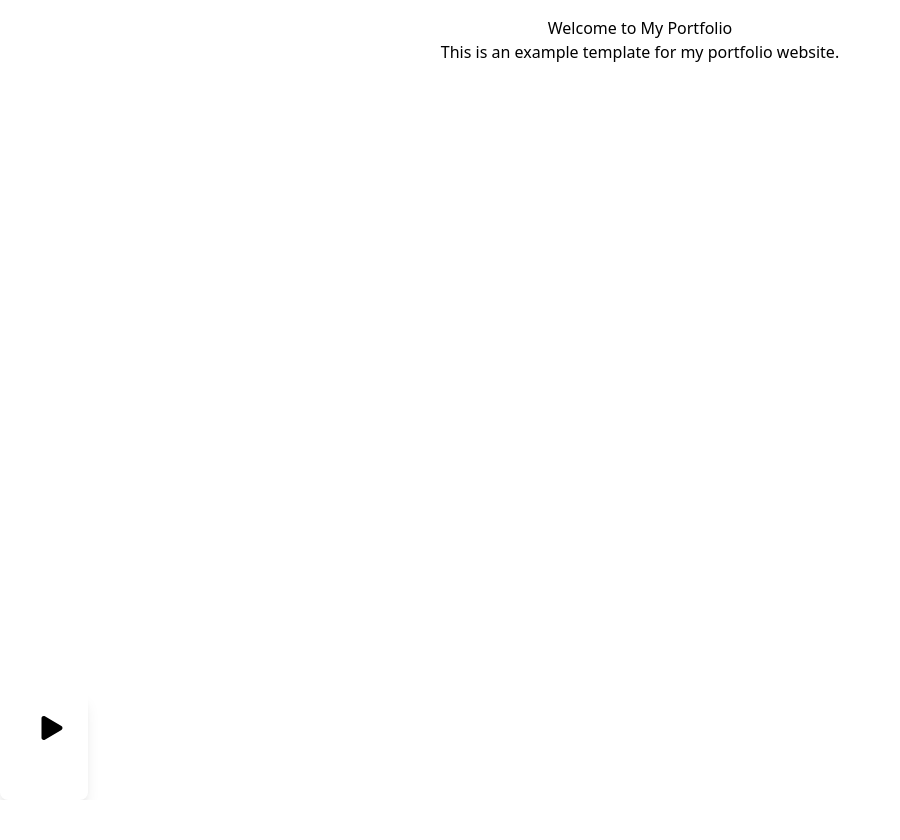
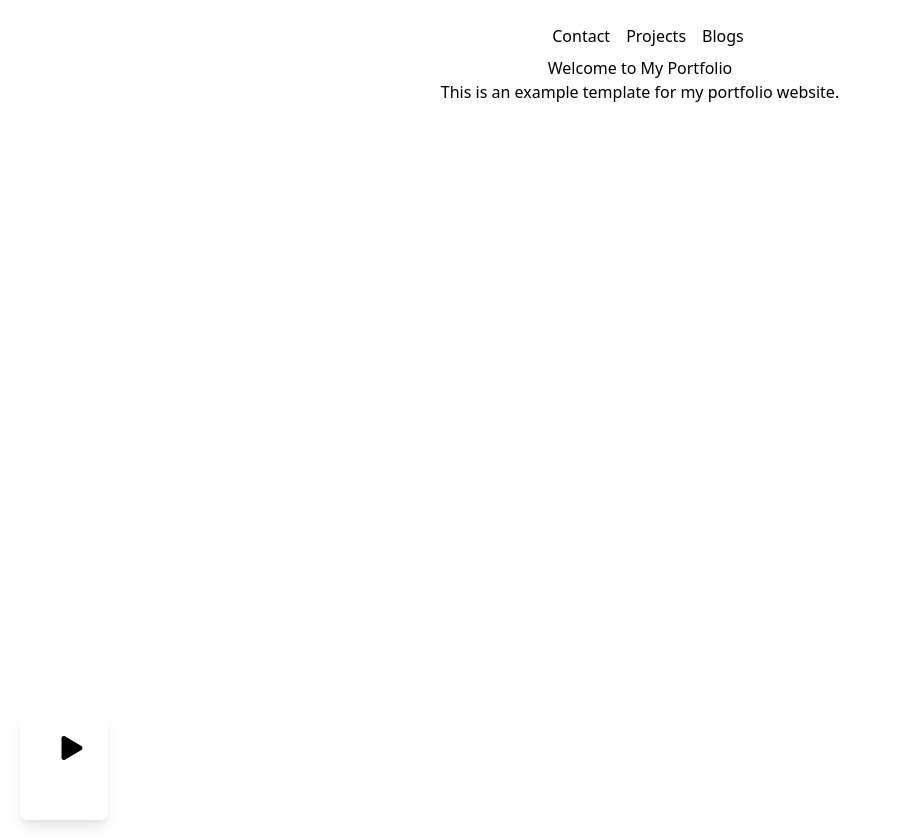
Before and after one commit to vhyran/portfolio, a React (Vite) app: page / in a window 1280 px wide. Shown: the whole page, without its empty margins (0-900 px from the left). Before the commit the page ends 800 px from the top, so only its background shows below. Built offline with nearby package versions, Linux system fonts and the light colour scheme; what @catppuccin/tailwindcss would draw is missing.

Commit message:
feat: integrate Navbar component and update MusicPlayer with framer-motion animations

```diff
--- a/package.json
+++ b/package.json
@@ -15,7 +15,8 @@
 		"motion": "^11.15.0",
 		"react": "^18.3.1",
 		"react-dom": "^18.3.1",
-		"react-icons": "^5.4.0"
+		"react-icons": "^5.4.0",
+		"wouter": "^3.3.5"
 	},
 	"devDependencies": {
 		"@biomejs/biome": "1.9.4",
--- a/src/App.tsx
+++ b/src/App.tsx
@@ -1,16 +1,20 @@
 import MusicPlayer from './components/MusicPlayer';
+import Navbar from './components/Navbar';
 
 function Main() {
 	return (
-		<div style={{ position: 'relative', minHeight: '100vh' }}>
-			<div className="container mx-auto p-4 text-text text-center">
-				<h1>Welcome to My Portfolio</h1>
-				<p>This is an example template for my portfolio website.</p>
+		<>
+			<Navbar />
+			<div className="relative min-h-screen p-5 m-5">
+				<div className="container mx-auto p-4 text-center flex flex-col items-center justify-center text-text">
+					<h1>Welcome to My Portfolio</h1>
+					<p>This is an example template for my portfolio website.</p>
+				</div>
+				<div className="absolute bottom-0 left-0">
+					<MusicPlayer />
+				</div>
 			</div>
-			<div style={{ position: 'absolute', bottom: 0, left: 0 }}>
-				<MusicPlayer />
-			</div>
-		</div>
+		</>
 	);
 }
 
--- a/src/components/ImageCard.tsx
+++ b/src/components/ImageCard.tsx
@@ -1,5 +1,4 @@
-import { motion } from 'framer-motion';
-import { useReducedMotion } from 'motion/react';
+import { motion, useReducedMotion } from 'framer-motion';
 
 interface Props {
 	images: string;
--- a/src/components/MusicPlayer.tsx
+++ b/src/components/MusicPlayer.tsx
@@ -1,3 +1,4 @@
+import { motion } from 'framer-motion';
 import type React from 'react';
 import { useEffect, useRef, useState } from 'react';
 import { FaPause, FaPlay } from 'react-icons/fa';
@@ -38,24 +39,24 @@ const MusicPlayer: React.FC = () => {
 	});
 
 	return (
-		<div
+		<motion.div
 			className="flex flex-col items-center justify-center bg-base p-6 rounded-lg shadow-lg"
 			style={{ maxWidth: '300px', margin: '0 auto' }}
 		>
 			<audio ref={audioRef} src={track} loop>
 				<track kind="captions" srcLang="en" label="English" />
 			</audio>
-			<button
+			<motion.button
 				type="button"
 				onClick={togglePlayPause}
 				className="text-text text-2xl mb-4 pl-4"
 			>
 				{isPlaying ? <FaPause /> : <FaPlay />}
-			</button>
-			<div className="w-full bg-text h-5">
+			</motion.button>
+			<motion.div className="w-full bg-text h-5">
 				<div className="bg-mauve h-5" style={{ width: `${progress}%` }} />
-			</div>
-		</div>
+			</motion.div>
+		</motion.div>
 	);
 };
 
--- a/src/components/Navbar.tsx
+++ b/src/components/Navbar.tsx
@@ -1,12 +1,27 @@
+import { motion } from 'framer-motion';
+import { Link } from 'wouter';
+
 function Navbar() {
 	return (
-		<nav>
-			<ul>
-				<li>Home</li>
-				<li>About</li>
-				<li>Contact</li>
+		<motion.nav className="navbar fixed top-0 left-1/2 transform -translate-x-1/2 p-4 m-2">
+			<ul className="flex space-x-4">
+				<li>
+					<Link to="/contact" className="text-text">
+						Contact
+					</Link>
+				</li>
+				<li>
+					<Link to="/projects" className="text-text">
+						Projects
+					</Link>
+				</li>
+				<li>
+					<Link to="/blogs" className="text-text">
+						Blogs
+					</Link>
+				</li>
 			</ul>
-		</nav>
+		</motion.nav>
 	);
 }
 
```
Also changed, not shown: 1 other file (tests, documents, lock files or other folders).
